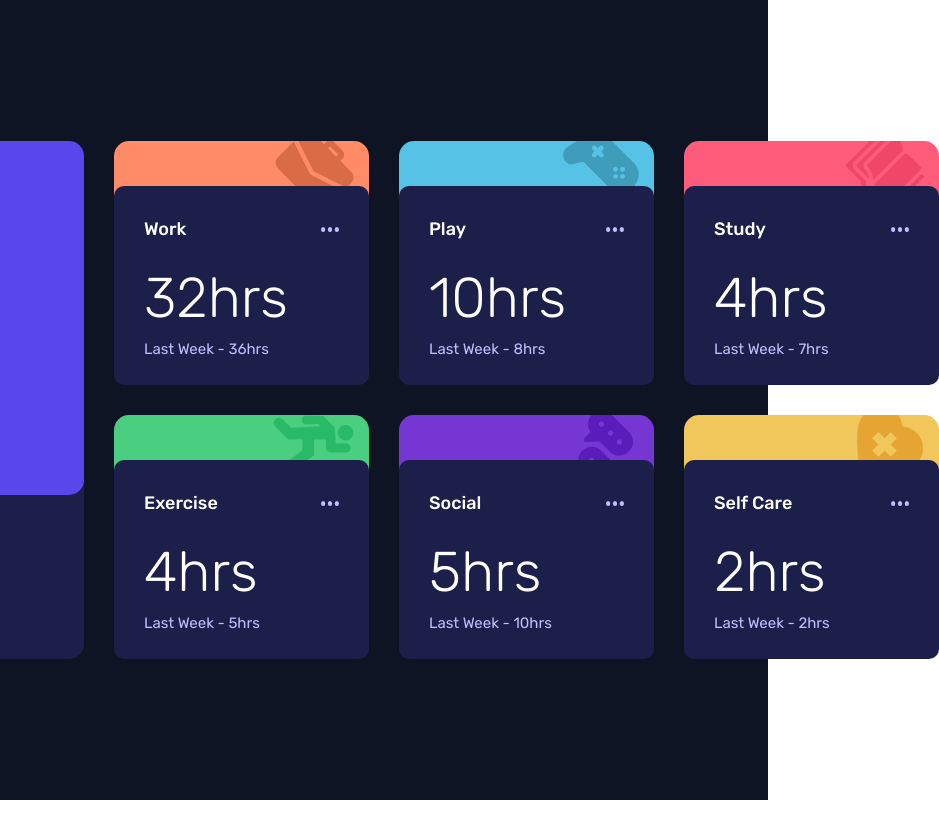
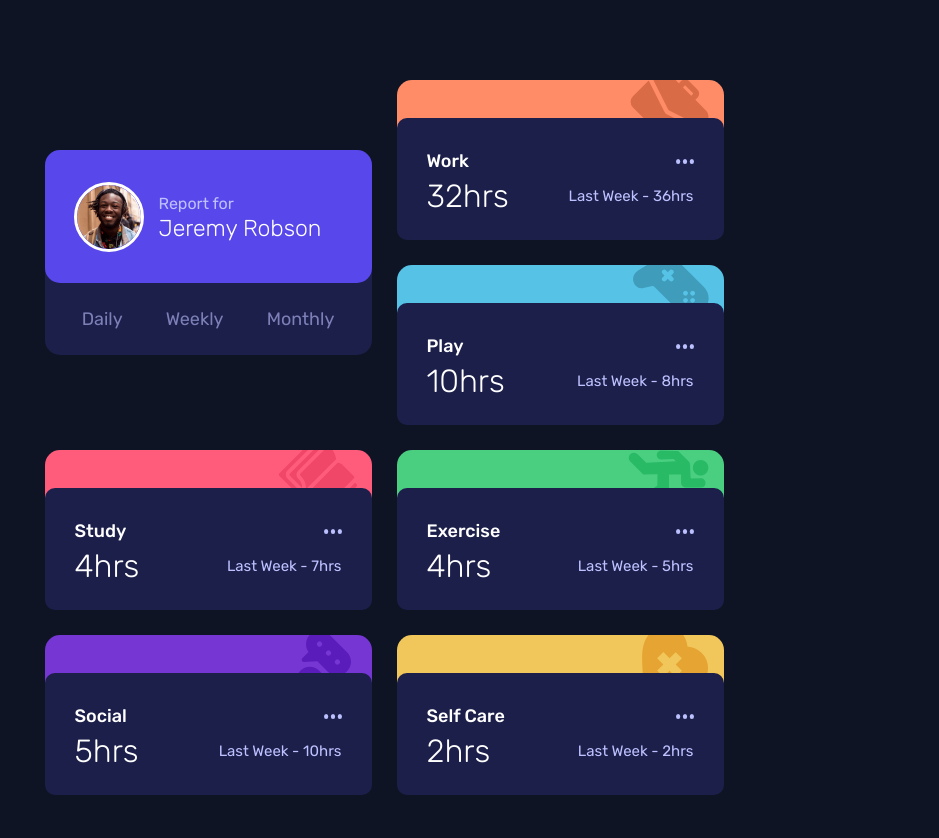
Before and after one commit to salvatorequagliariello/frontend-mentor, a plain HTML site: page time-tracking-dashboard-main/index.html in a window 768 px wide. Shown: the whole page, 939 px wide, since content can reach past the window. Before the commit the page ends 800 px from the top, so only its background shows below. Drawn offline with Linux system fonts and the light colour scheme.

Commit message:
adds total responsive design

```diff
--- a/time-tracking-dashboard-main/index.html
+++ b/time-tracking-dashboard-main/index.html
@@ -7,7 +7,7 @@
   <link rel="icon" type="image/png" sizes="32x32" href="./images/favicon-32x32.png">
   <link rel="stylesheet" href="./style/reset.css">
   <link rel="stylesheet" href="./style/main.css">
-  <link rel="stylesheet" href="./style/desktop.css">
+  <link rel="stylesheet" href="./style/mobile.css">
 
   <link rel="preconnect" href="https://fonts.googleapis.com">
   <link rel="preconnect" href="https://fonts.gstatic.com" crossorigin>
@@ -23,8 +23,10 @@
     <article class="main-card">
       <div class="main-card__user">
         <img src="./images/image-jeremy.png" alt="image of jeremy">
+        <div>
           <p>Report for</p>
           <h1>Jeremy Robson</h1>
+        </div>
       </div>
 
       <div class="main-card__selector">
@@ -41,8 +43,10 @@
           <h4 class="category-name">Work</h4>
           <img src="./images/icon-ellipsis.svg" alt="">
         </div>
+        <div class="flex-time">
           <h1><span class="current">32</span>hrs</h1>
           <p>Last <span class="time">Week</span> - <span class="previous">36</span>hrs</p>
+        </div>
       </div>
     </article>
 
@@ -53,8 +57,10 @@
           <h4 class="category-name">Play</h4>
           <img src="./images/icon-ellipsis.svg" alt="">
         </div>
+        <div class="flex-time">
           <h1><span class="current">10</span>hrs</h1>
           <p>Last <span class="time">Week</span> - <span class="previous">8</span>hrs</p>
+        </div>
       </div>
     </article>
 
@@ -65,8 +71,10 @@
           <h4 class="category-name">Study</h4>
           <img src="./images/icon-ellipsis.svg" alt="">
         </div>
+        <div class="flex-time">
           <h1><span class="current">4</span>hrs</h1>
           <p>Last <span class="time">Week</span> - <span class="previous">7</span>hrs</p>
+        </div>
       </div>
     </article>
 
@@ -77,8 +85,10 @@
           <h4 class="category-name">Exercise</h4>
           <img src="./images/icon-ellipsis.svg" alt="">
         </div>
+        <div class="flex-time">
           <h1><span class="current">4</span>hrs</h1>
           <p>Last <span class="time">Week</span> - <span class="previous">5</span>hrs</p>
+        </div>
       </div>
     </article>
 
@@ -89,8 +99,10 @@
           <h4 class="category-name">Social</h4>
           <img src="./images/icon-ellipsis.svg" alt="">
         </div>
+        <div class="flex-time">
           <h1><span class="current">5</span>hrs</h1>
           <p>Last <span class="time">Week</span> - <span class="previous">10</span>hrs</p>
+        </div>
       </div>
     </article>
 
@@ -101,8 +113,10 @@
           <h4 class="category-name">Self Care</h4>
           <img src="./images/icon-ellipsis.svg" alt="">
         </div>
+        <div class="flex-time">
           <h1><span class="current">2</span>hrs</h1>
           <p>Last <span class="time">Week</span> - <span class="previous">2</span>hrs</p>
+        </div>
       </div>
     </article>
 
--- a/time-tracking-dashboard-main/style/main.css
+++ b/time-tracking-dashboard-main/style/main.css
@@ -15,6 +15,10 @@
     --primary-font: 'Rubik', sans-serif;
 }
 
+
+body {
+    background-color: var(--neutral-color-blue-800);
+}
 
 .grid-container {
     width: 100vw;
--- /dev/null
+++ b/time-tracking-dashboard-main/style/mobile.css
@@ -0,0 +1,117 @@
+
+@media screen and (max-width: 768px) and (min-width: 100px) {
+
+    .grid-container {
+        margin-top: 80px;
+        height: 100%;
+        width: 100%;
+
+        place-content: center;
+        place-items: center;
+
+        grid-template-columns: 327px;
+        grid-template-rows: auto;
+        grid-gap: 25px;
+    }
+
+    .main-card {
+        height: 205px;
+        width: 100%;
+    }
+
+    .main-card__user {
+        position: relative;
+        width: 100%;
+        height: 133px;
+
+        display: flex;
+        align-items: top;
+        justify-content: flex-start;
+        gap: 15px;
+
+        padding: 32px 29px 0 29px;
+        border-radius: 15px;
+    }
+
+    .main-card__user img {
+        width: 70px;
+        height: 70px;
+        object-fit: contain;
+        border-radius: 100%;
+
+        border: 3px solid white;
+    }
+
+    .main-card__user p {
+        margin-top: 10px;
+    }
+
+    .main-card__user h1 {
+        line-height: 24px;
+        font-size: 23px;
+    }
+
+    .main-card__selector {
+        display: flex;
+        justify-content: space-evenly;
+        align-items: center;
+        text-align: center;
+        padding: 24px 0;
+    }
+
+    .card {
+        height: 160px;
+        width: 100%;
+    }
+
+    .card-top {
+        height: 38px;
+        width: 100%;
+        background-repeat: no-repeat;
+        background-position: right;
+    }
+
+    .card-info {
+        width: 100%;
+        height: 122px;
+        padding: 30px;
+
+        border-radius: 10px;
+    }
+
+    .card-info h1 {
+        margin: 0;
+        line-height: 32px;
+        font-size: 32px;
+        font-weight: 300;
+    }
+
+    .flex-time {
+        margin: 5px 0 15px 0;
+        display: flex;
+        justify-content: space-between;
+        align-items: center;
+    }
+}
+
+@media screen and (max-width: 1075px)and (min-width: 768px)  {
+    .grid-container {
+        margin: 80px 0;
+        height: 100%;
+        width: 100%;
+
+        grid-template-columns: repeat(2, 327px);
+        grid-template-rows: auto;
+    }
+}
+
+@media screen and (max-width: 1250px) and (min-width: 1075px) {
+    .grid-container {
+        margin: 80px 0;
+        height: 100%;
+        width: 100%;
+
+        grid-template-columns: repeat(3, 327px);
+        grid-template-rows: auto;
+    }
+}
```
Also changed, not shown: time-tracking-dashboard-main/style/desktop.css (deleted). Lines whose indentation alone changed are shown as unchanged.
